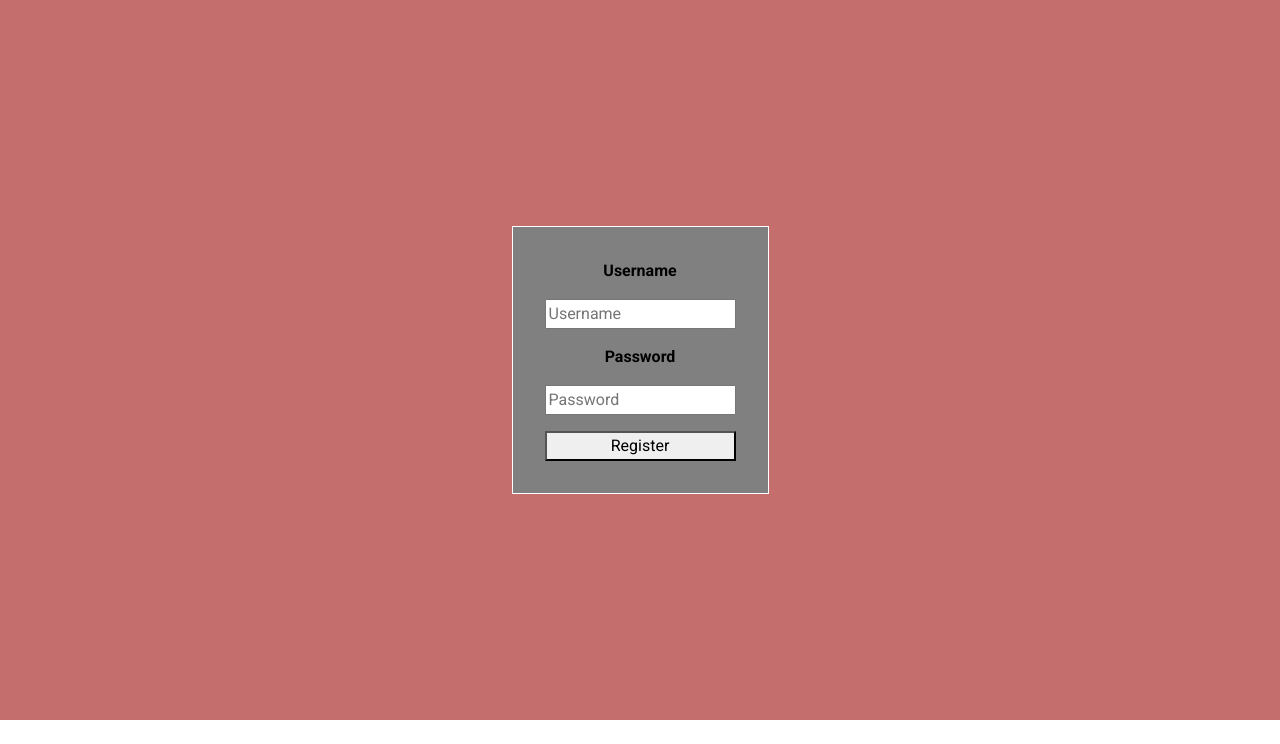
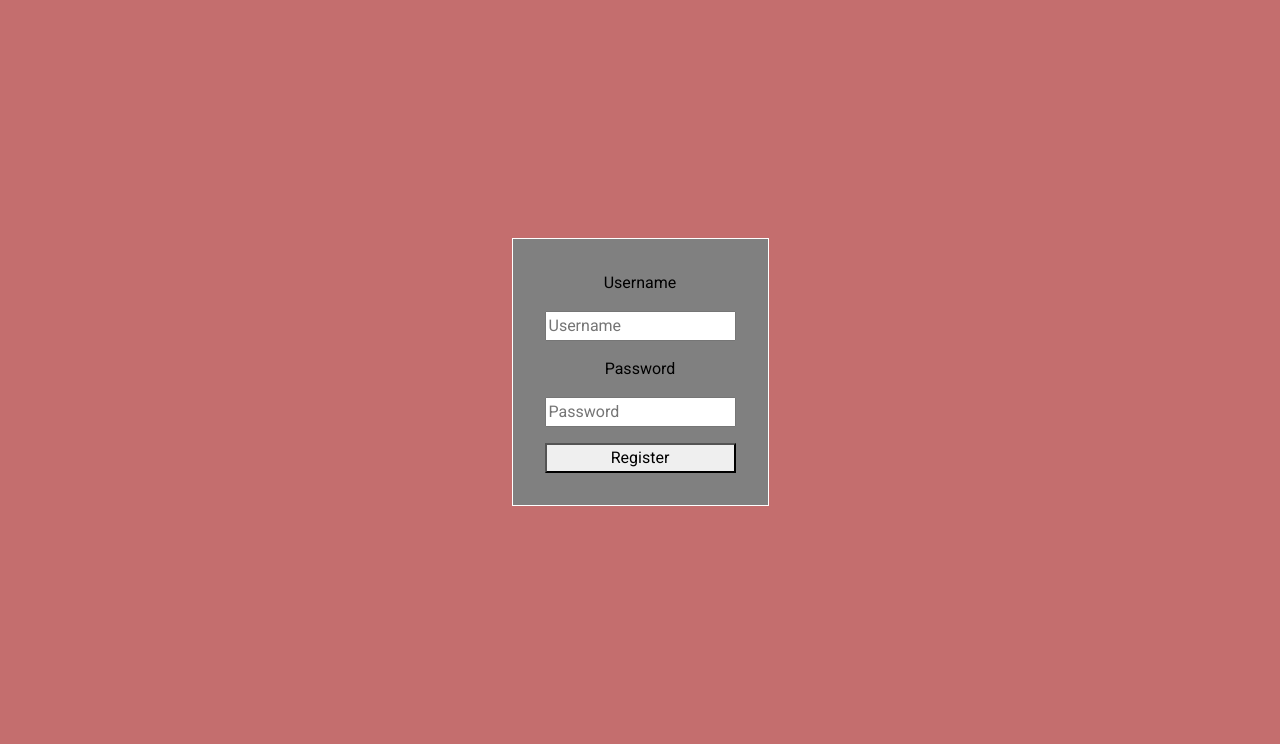
Before and after one commit to Laphii1206/RAD-GROUP, a PHP site: page /login.html in a window 1280 px wide. Shown: the part 56-800 px from the top of the page. Run offline with PHP 8.4, Linux system fonts and the light colour scheme.

Commit message:
Update style.css

```diff
--- a/css/style.css
+++ b/css/style.css
@@ -93,12 +93,11 @@ nav {
   color: black;
   border: solid white 1px;
   padding: 2rem;
-  font-weight: bold;
   background-color: gray;
 }
 
 .login-form {
-  min-height: calc(100vh - 80px);
+  min-height: calc(100vh - 56px);
   width: 100%;
   display: flex;
   justify-content: center;
```
